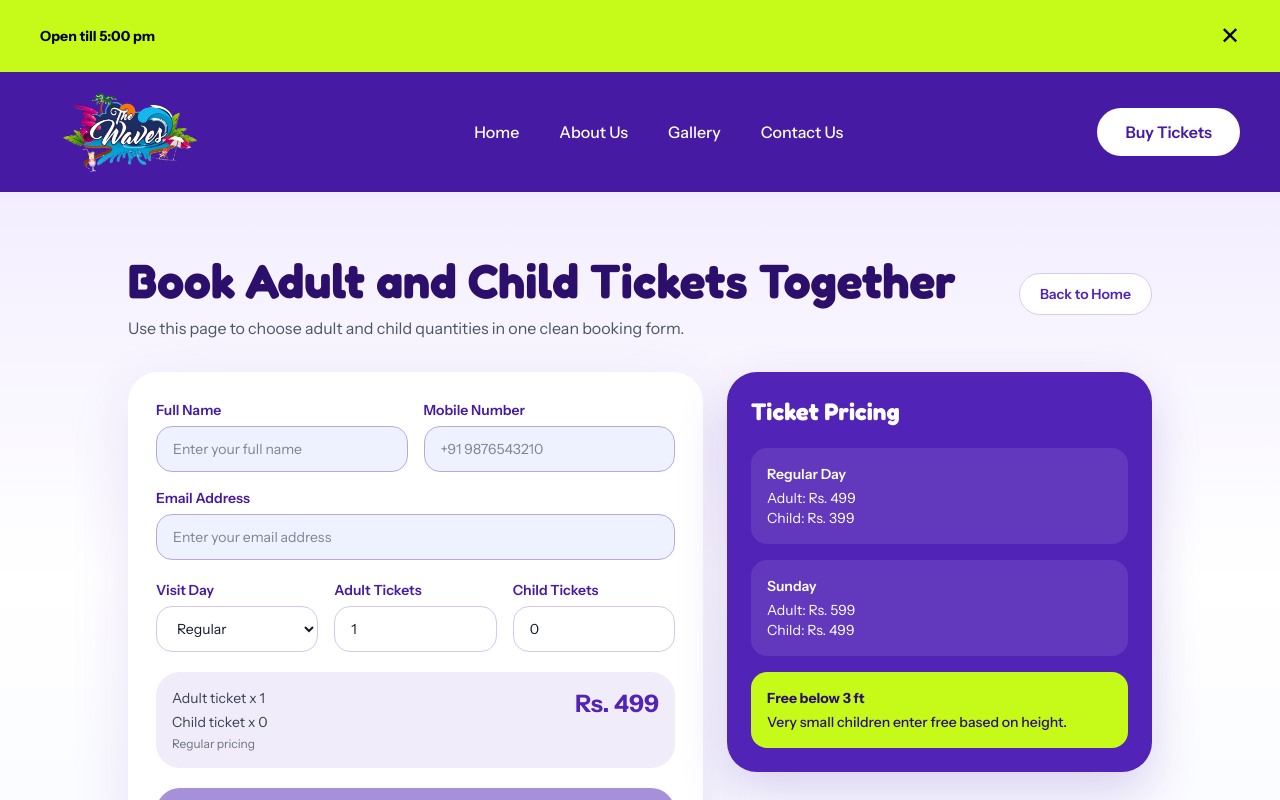
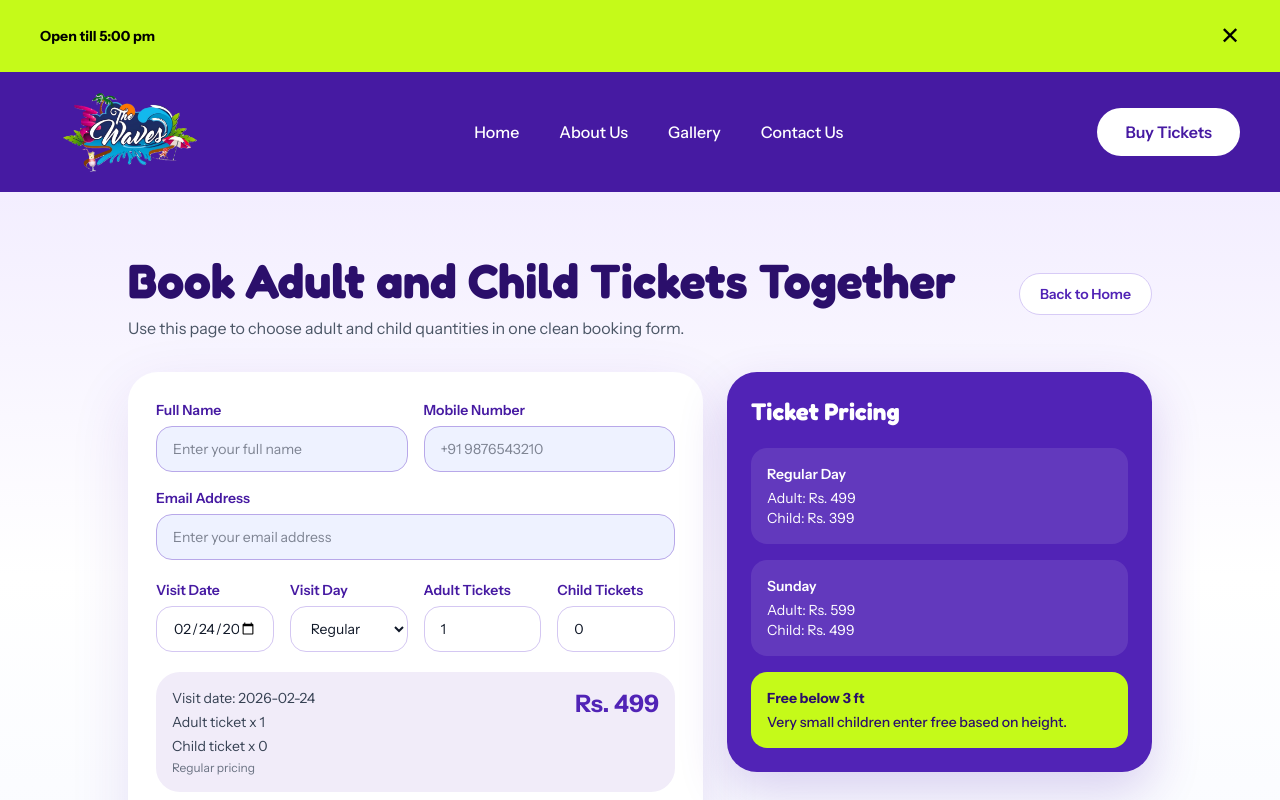
Before and after one commit to Nityom/waterpark, a Next.js app: page /book-tickets in a window 1280 px wide. Shown: the top 800 px of the page. Built offline with nearby package versions, Linux system fonts and the light colour scheme.

Commit message:
feat: Add visit date handling and validation for order creation

```diff
--- a/convex/orders.js
+++ b/convex/orders.js
@@ -30,6 +30,7 @@ export const createOrder = mutation({
     amount: v.number(),
     currency: v.string(),
     order_note: v.string(),
+    visit_date: v.string(),
     day_type: v.optional(v.string()),
     ticket_type: v.optional(v.string()),
     quantity: v.optional(v.number()),
--- a/convex/schema.js
+++ b/convex/schema.js
@@ -10,6 +10,7 @@ export default defineSchema({
     amount: v.number(),
     currency: v.string(),
     order_note: v.string(),
+    visit_date: v.optional(v.string()),
     payment_status: v.string(),
     order_status: v.string(),
     ticket_generated: v.boolean(),
--- a/src/app/api/create-order/route.js
+++ b/src/app/api/create-order/route.js
@@ -1,4 +1,9 @@
 import { configureCashfree, getCashfreeMode } from "../../../lib/cashfree";
+import {
+  getTodayInIndia,
+  getVisitDateValidationMessage,
+  isSameDayBookingClosed,
+} from "../../../lib/bookingTime";
 import { createConvexClient, getConvexHttpActionsUrl } from "../../../lib/convex";
 
 export async function POST(req) {
@@ -14,12 +19,28 @@ export async function POST(req) {
       customer_phone,
       ticket_type,
       day_type,
+      visit_date,
       quantity,
     } = body;
 
-    if (!amount || !customer_name || !customer_email || !customer_phone) {
+    if (
+      !amount ||
+      !customer_name ||
+      !customer_email ||
+      !customer_phone ||
+      !visit_date
+    ) {
       return Response.json(
         { error: "Missing required fields" },
+        { status: 400 }
+      );
+    }
+
+    const visitDateError = getVisitDateValidationMessage(visit_date);
+
+    if (visitDateError) {
+      return Response.json(
+        { error: visitDateError },
         { status: 400 }
       );
     }
@@ -54,6 +75,13 @@ export async function POST(req) {
       .replace(/[^a-zA-Z0-9 ]/g, "")
       .replace(/\s+/g, " ");
 
+    if (visit_date === getTodayInIndia() && isSameDayBookingClosed(visit_date)) {
+      return Response.json(
+        { error: "Same-day booking closes at 5:00 PM." },
+        { status: 400 }
+      );
+    }
+
     const orderMeta = {
       return_url: `${normalizedBaseUrl}/payment-success?order_id={order_id}`,
       notify_url: `${getConvexHttpActionsUrl()}/cashfree/webhook`,
@@ -70,7 +98,7 @@ export async function POST(req) {
         customer_phone,
       },
       order_meta: orderMeta,
-      order_note: `${ticketLabel} x${ticketQuantity} (${dayLabel})`,
+      order_note: `${ticketLabel} x${ticketQuantity} (${dayLabel}) - Visit ${visit_date}`,
     };
 
     const response = await Cashfree.PGCreateOrder(orderRequest);
@@ -84,6 +112,7 @@ export async function POST(req) {
       currency: "INR",
       order_note: orderRequest.order_note,
       day_type,
+      visit_date,
       ticket_type,
       quantity: ticketQuantity,
       gateway_order_id: response.data.order_id,
--- a/src/components/TicketBookingForm.jsx
+++ b/src/components/TicketBookingForm.jsx
@@ -3,9 +3,15 @@
 import { useState } from "react";
 import PaymentButton from "./PaymentButton";
 import { siteInfo } from "../constants/siteInfo";
+import {
+  getTodayInIndia,
+  getVisitDateValidationMessage,
+  isSameDayBookingClosed,
+} from "../lib/bookingTime";
 
 function TicketBookingForm() {
   const [dayType, setDayType] = useState("regular");
+  const [visitDate, setVisitDate] = useState(getTodayInIndia);
   const [adultQuantity, setAdultQuantity] = useState(1);
   const [childQuantity, setChildQuantity] = useState(0);
   const [customer, setCustomer] = useState({
@@ -18,11 +24,15 @@ function TicketBookingForm() {
   const totalAmount =
     pricing.adult * adultQuantity + pricing.child * childQuantity;
   const totalTickets = adultQuantity + childQuantity;
+  const visitDateError = getVisitDateValidationMessage(visitDate);
+  const sameDayClosed = isSameDayBookingClosed(visitDate);
   const isFormComplete =
     customer.name.trim() &&
     customer.email.trim() &&
     customer.phone.trim().length >= 10 &&
-    totalTickets > 0;
+    totalTickets > 0 &&
+    visitDate &&
+    !visitDateError;
 
   const orderDetails = {
     amount: totalAmount,
@@ -30,6 +40,7 @@ function TicketBookingForm() {
     customer_email: customer.email.trim(),
     customer_phone: customer.phone.trim(),
     day_type: dayType,
+    visit_date: visitDate,
     adult_quantity: adultQuantity,
     child_quantity: childQuantity,
     ticket_type: adultQuantity > 0 ? "adult" : "child",
@@ -87,7 +98,20 @@ function TicketBookingForm() {
         </div>
       </div>
 
-      <div className="grid grid-cols-1 gap-4 md:grid-cols-3">
+      <div className="grid grid-cols-1 gap-4 md:grid-cols-4">
+        <div>
+          <label className="mb-1.5 block text-sm font-semibold text-[#461AA2]">
+            Visit Date
+          </label>
+          <input
+            type="date"
+            value={visitDate}
+            min={getTodayInIndia()}
+            onChange={(event) => setVisitDate(event.target.value)}
+            className="w-full rounded-2xl border border-[#D4C7F2] bg-white px-4 py-3 text-sm text-gray-900 outline-none focus:border-[#5123B6]"
+          />
+        </div>
+
         <div>
           <label className="mb-1.5 block text-sm font-semibold text-[#461AA2]">
             Visit Day
@@ -135,14 +159,26 @@ function TicketBookingForm() {
         </div>
       </div>
 
+      {visitDateError ? (
+        <div className="rounded-2xl border border-red-200 bg-red-50 px-4 py-3 text-sm font-medium text-red-700">
+          {visitDateError}
+        </div>
+      ) : null}
+
       <div className="rounded-[24px] bg-[#F1ECF9] px-4 py-4">
         <div className="flex items-start justify-between gap-4">
           <div className="space-y-1 text-sm text-gray-700">
+            <p>Visit date: {visitDate || "Select a date"}</p>
             <p>Adult ticket x {adultQuantity}</p>
             <p>Child ticket x {childQuantity}</p>
             <p className="text-xs text-gray-500">
               {dayType === "sunday" ? "Sunday pricing" : "Regular pricing"}
             </p>
+            {sameDayClosed ? (
+              <p className="text-xs font-semibold text-red-600">
+                Same-day bookings are closed after 5:00 PM.
+              </p>
+            ) : null}
           </div>
           <p className="text-2xl font-extrabold text-[#5123B6]">
             Rs. {totalAmount}
@@ -159,7 +195,7 @@ function TicketBookingForm() {
       </PaymentButton>
 
       <p className="text-sm text-gray-500">
-        Enter your name, phone, and email to continue to Cashfree checkout.
+        Enter your name, phone, email, and visit date to continue to Cashfree checkout.
       </p>
     </div>
   );
--- /dev/null
+++ b/src/lib/bookingTime.js
@@ -0,0 +1,68 @@
+const BOOKING_TIME_ZONE = "Asia/Kolkata";
+const SAME_DAY_CUTOFF_HOUR = 17;
+
+function getTimeParts(now = new Date()) {
+  const parts = new Intl.DateTimeFormat("en-CA", {
+    timeZone: BOOKING_TIME_ZONE,
+    year: "numeric",
+    month: "2-digit",
+    day: "2-digit",
+    hour: "2-digit",
+    minute: "2-digit",
+    hour12: false,
+  }).formatToParts(now);
+
+  const values = Object.fromEntries(
+    parts
+      .filter((part) => part.type !== "literal")
+      .map((part) => [part.type, part.value])
+  );
+
+  return {
+    today: `${values.year}-${values.month}-${values.day}`,
+    hour: Number(values.hour),
+    minute: Number(values.minute),
+  };
+}
+
+export function getTodayInIndia(now = new Date()) {
+  return getTimeParts(now).today;
+}
+
+export function isPastVisitDate(visitDate, now = new Date()) {
+  if (!visitDate) {
+    return false;
+  }
+
+  return visitDate < getTodayInIndia(now);
+}
+
+export function isSameDayBookingClosed(visitDate, now = new Date()) {
+  if (!visitDate) {
+    return false;
+  }
+
+  const { today, hour, minute } = getTimeParts(now);
+
+  if (visitDate !== today) {
+    return false;
+  }
+
+  return hour > SAME_DAY_CUTOFF_HOUR || (hour === SAME_DAY_CUTOFF_HOUR && minute >= 0);
+}
+
+export function getVisitDateValidationMessage(visitDate, now = new Date()) {
+  if (!visitDate) {
+    return "Please select your visit date.";
+  }
+
+  if (isPastVisitDate(visitDate, now)) {
+    return "Visit date cannot be in the past.";
+  }
+
+  if (isSameDayBookingClosed(visitDate, now)) {
+    return "Same-day booking closes at 5:00 PM.";
+  }
+
+  return "";
+}
```
